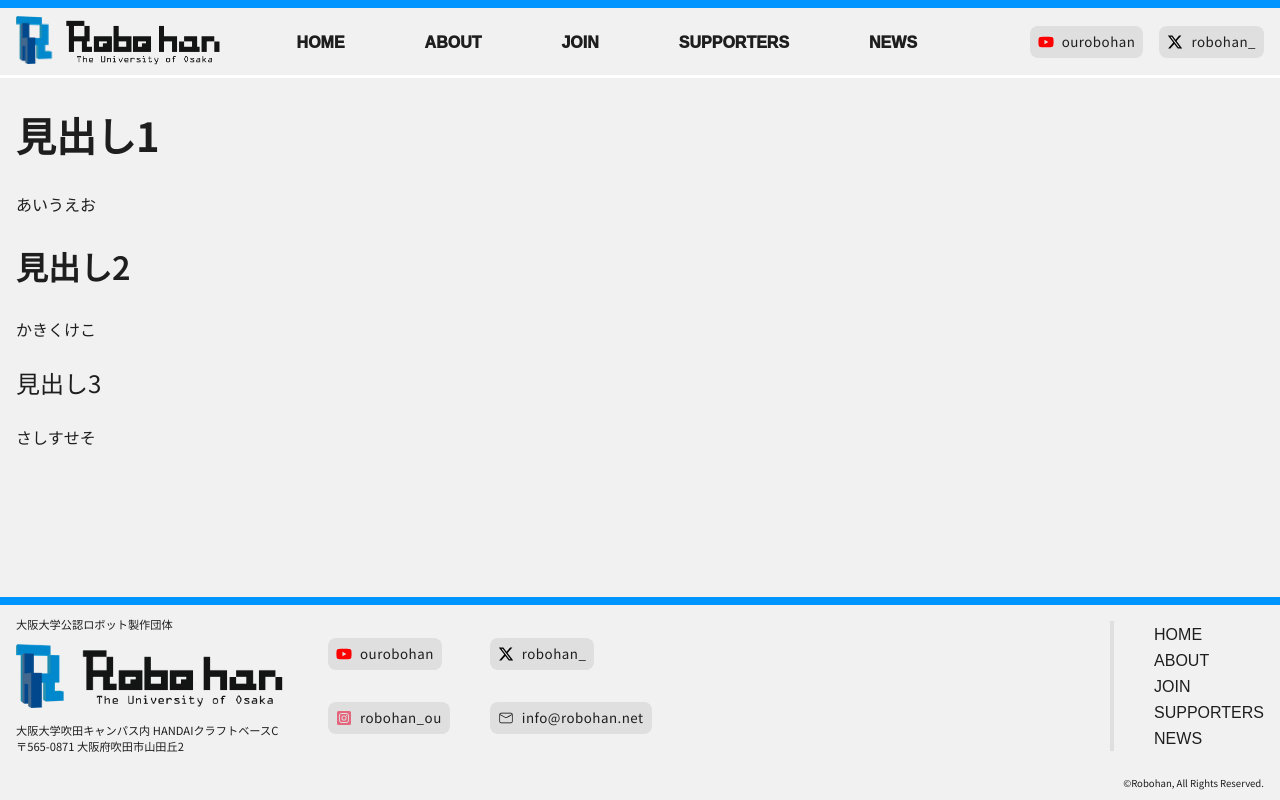
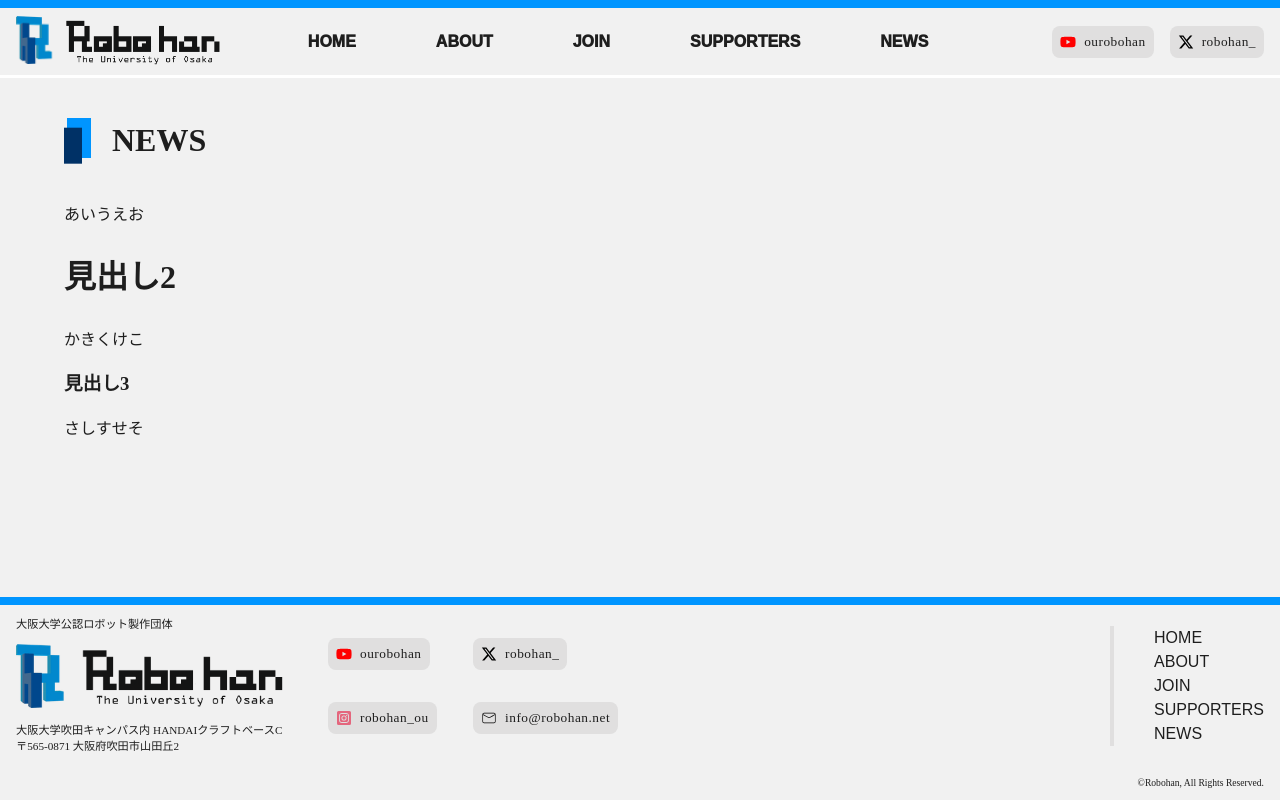
Before and after one commit to RobohanOU/HP, a Next.js app: page / in a window 1280 px wide. Built offline with nearby package versions, Linux system fonts and the light colour scheme.

Commit message:
feat: h1のデザイン完成

```diff
--- a/app/global.css
+++ b/app/global.css
@@ -12,16 +12,17 @@
 
     /*フォントサイズ（8の倍数に統一）*/
     --font-size-reg: 16px;
-    --font-size-md: 24px;
-    --font-size-sb: 32px;
-    --font-size-bld: 40px;
+    --font-size-md: 32px;
+    --font-size-bld: 32px;
 
     /*行間（フォントサイズの1.5倍）*/
     --line-height: 1.5;
+
+    /*最小画面幅*/
+    --min-width: 1232px;
 }
 
 body {
-    font-family: var(--font-noto-sans-jp), sans-serif;
     color: var(--color-text);
     background-color: var(--color-background);
     font-size: var(--font-size-reg);
@@ -29,29 +30,67 @@ body {
     line-height: var(--line-height);
     padding: 0;
     margin: 0;
+}
+
+.siteWrapper {
     display: flex;
     flex-direction: column;
     min-height: 100vh;
+    min-width: max-content;
 }
 
-main {
-    margin: 0 1rem 0 1rem;
+.mainContent {
+    flex: 1;
+    width: 100%;
+    padding: 1rem 4rem;
+    min-width: var(--min-width);
+    box-sizing: border-box;
 }
 
 h1 {
+    display: inline-block;
+    position: relative;
+    padding-left: 3rem;
+    padding-bottom: 0.1rem;
     font-size: var(--font-size-bld);
     font-weight: 700;
     line-height: var(--line-height);
+
+    /*下線を引く*/
+    background-image: linear-gradient(var(--color-text, var(--color-text)));
+    background-size: calc(100% - 3rem) 0.1rem;
+    background-position: bottom right;
+    background-repeat: no-repeat;
+}
+
+/*青い長方形を前に追加*/
+h1::before,
+h1::after {
+    content: "";
+    position: absolute;
+    top: 50%;
+}
+
+h1::before {
+    width: 1.5rem;
+    height: 2.5rem;
+    background-color: var(--color-blue);
+    left: 0.2rem;
+    transform: translateY(-55%);
+    z-index: 1;
+}
+
+h1::after {
+    width: 1.1rem;
+    height: 2.2rem;
+    background-color: var(--color-navy);
+    left: 0;
+    transform: translateY(-35%);
+    z-index: 2;
 }
 
 h2 {
-    font-size: var(--font-size-sb);
+    font-size: var(--font-size-md);
     font-weight: 600;
     line-height: var(--line-height);
 }
-
-h3 {
-    font-size: var(--font-size-md);
-    font-weight: 500;
-    line-height: var(--line-height);
-}
--- a/app/layout.tsx
+++ b/app/layout.tsx
@@ -23,9 +23,11 @@ export default function RootLayout({
   return (
     <html lang="ja">
       <body className={`${notoSansJP.variable}`}>
-        <Header/>
-        <main>{children}</main>
-        <Footer/>
+        <div className="siteWrapper">
+          <Header/>
+          <main className="mainContent">{children}</main>
+          <Footer/>
+        </div>
       </body>
     </html>
   );
--- a/app/page.tsx
+++ b/app/page.tsx
@@ -1,7 +1,7 @@
 export default function Home() {
     return (
         <div>
-            <h1>見出し1</h1>
+            <h1>NEWS</h1>
             <p>あいうえお</p>
             <h2>見出し2</h2>
             <p>かきくけこ</p>
--- a/components/Footer.module.css
+++ b/components/Footer.module.css
@@ -9,6 +9,7 @@
     border-top: 0.5rem solid;
     border-top-color: var(--color-blue);
     box-sizing: border-box;
+    min-width: var(--min-width);
 }
 
 .footerLeft {
@@ -29,6 +30,7 @@
     display: flex;
     align-items: center;
     padding: 0;
+    margin: 0 0 0 1rem;
     border-left: 0.3rem solid;
     border-left-color: var(--color-lightgray);
 }
--- a/components/Header.module.css
+++ b/components/Header.module.css
@@ -11,6 +11,7 @@
     border-top: 0.5rem solid;
     border-top-color: var(--color-blue);
     box-sizing: border-box;
+    min-width: var(--min-width);
 }
 
 .logo {
```
